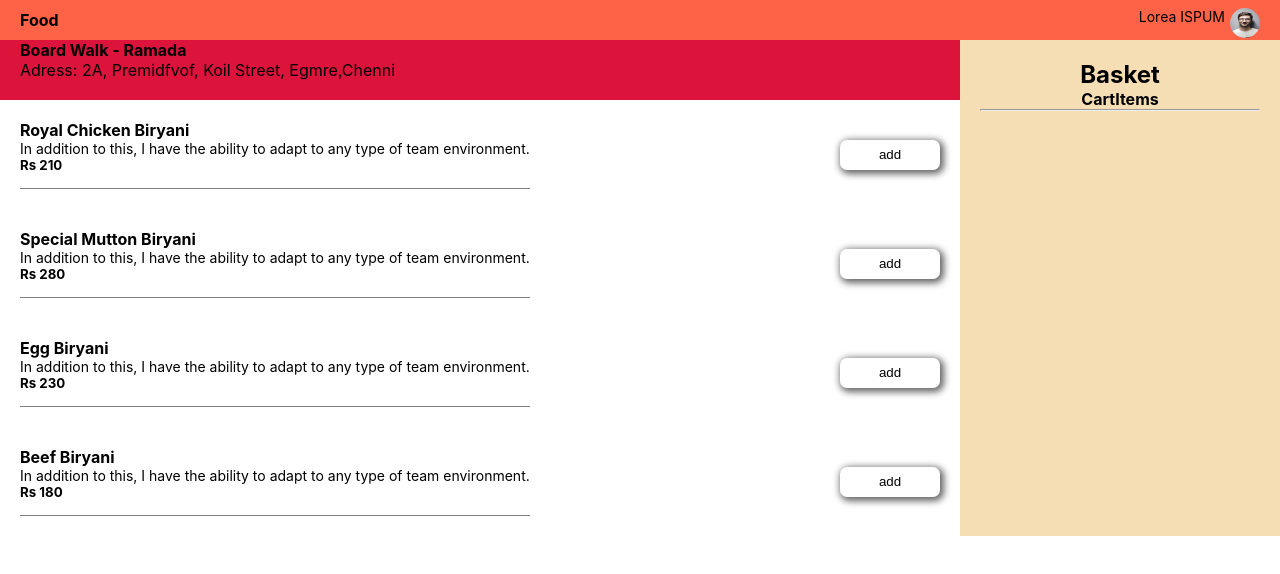
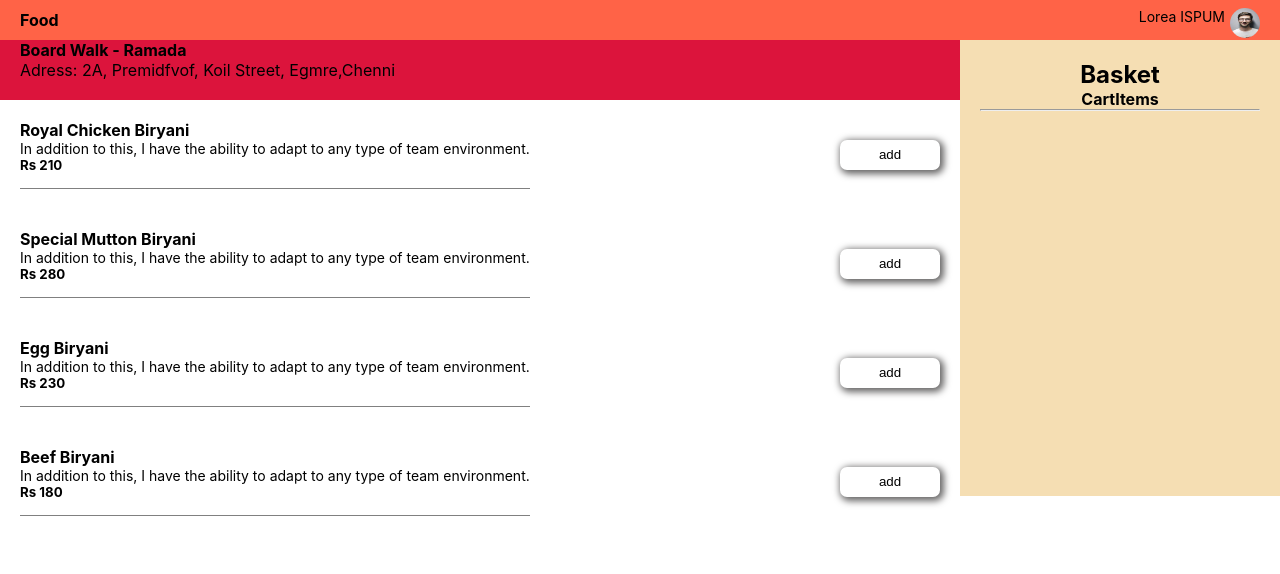
Before and after one commit to Zaibi727/Collection-of-Designs, a React (Create React App) app: page / in a window 1280 px wide. Shown: the top 574 px of the page. Built offline with nearby package versions, Linux system fonts and the light colour scheme.

Commit message:
Update boardwalk.module.css

```diff
--- a/src/components/BoardWalkCart/boardwalk.module.css
+++ b/src/components/BoardWalkCart/boardwalk.module.css
@@ -13,7 +13,7 @@
 }
 .main{
     background-color: rgb(255, 255, 255);
-    height: calc(100% - 60px);
+    height: calc(100% - 100px);
 }
 .product{
     display: flex;
@@ -44,7 +44,7 @@
 }
 .basket{
     background-color: wheat;
-    height: 100%;
+    height: calc(100% - 40px);
     padding: 20px;
 }
 .bAdd{
```
